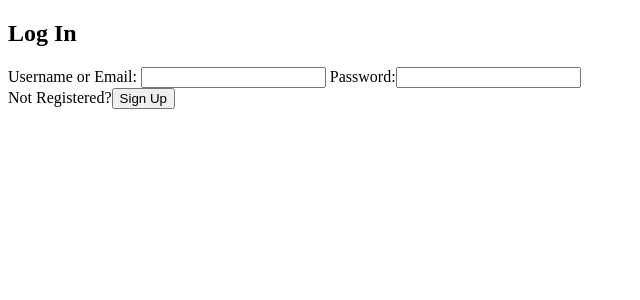
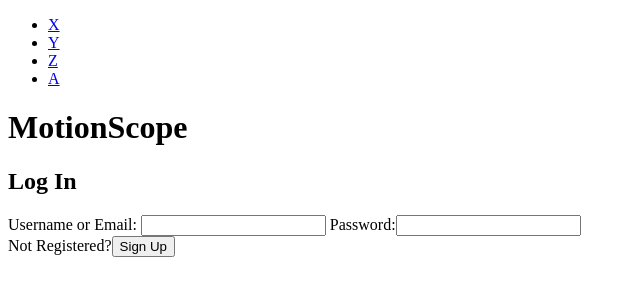
Before and after one commit to LEPII/MotionScope, a React (Vite) app: page / in a window 1280 px wide. Shown: the top 300 px of the page, without its empty margins (0-640 px from the left). Built offline with nearby package versions, Linux system fonts and the light colour scheme.

Commit message:
Implement nested routing

```diff
--- a/src/App.tsx
+++ b/src/App.tsx
@@ -1,9 +1,15 @@
+import { Outlet } from "react-router-dom";
 import "./App.css";
+import Navbar from "./components/Navbar";
 
 function App() {
   return (
     <>
+      <Navbar />
       <h1>MotionScope</h1>
+      <div id="main">
+        <Outlet />
+      </div>
     </>
   );
 }
--- a/src/main.tsx
+++ b/src/main.tsx
@@ -1,8 +1,7 @@
 import React from "react";
 import ReactDOM from "react-dom/client";
-import App from "./App.tsx";
+import { RouterProvider } from "react-router-dom";
 import "./index.css";
-import { RouterProvider } from "react-router-dom";
 import router from "./routes.tsx";
 
 ReactDOM.createRoot(document.getElementById("root") as HTMLElement).render(
--- a/src/routes.tsx
+++ b/src/routes.tsx
@@ -1,10 +1,17 @@
 import { createBrowserRouter } from "react-router-dom";
 import LoginForm from "./components/LoginForm";
 import SignUpForm from "./components/SignUpForm";
+import App from "./App";
 
 const router = createBrowserRouter([
-  { path: "/", element: <LoginForm /> },
-  { path: "/sign-up", element: <SignUpForm /> },
+  {
+    path: "/",
+    element: <App />,
+    children: [
+      { index: true, element: <LoginForm /> },
+      { path: "sign-up", element: <SignUpForm /> },
+    ],
+  },
 ]);
 
 export default router;
```
Also changed, not shown: src/components/Navbar.tsx (+3 -4 lines).
